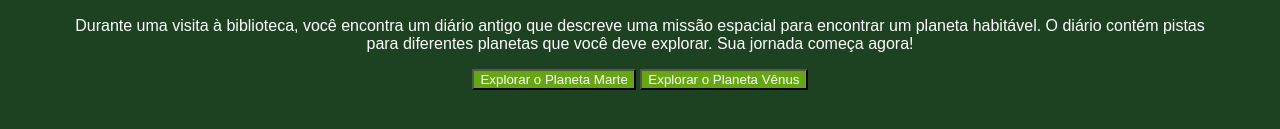
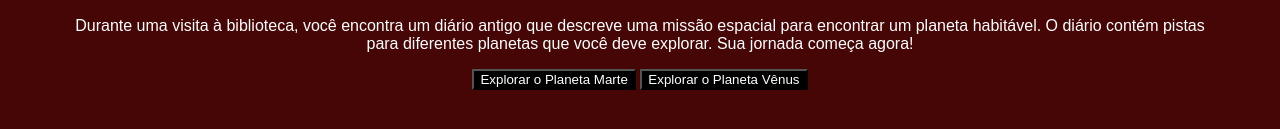
Before and after one commit to rechehello/aventurafigma, a plain HTML site: page index.html in a window 1280 px wide. Shown: the part 457-586 px from the top of the page. Drawn offline with Linux system fonts and the light colour scheme; a web font is replaced by a local one.

Commit message:
Update style.css

```diff
--- a/style.css
+++ b/style.css
@@ -1,5 +1,5 @@
 body {
-    background-color: #1D4221;
+    background-color: #460606;
     color: white;
     font-family: "Bai Jamjuree", sans-serif;
     display: flex;
@@ -10,7 +10,7 @@ body {
 }
 
 button {
-    background-color: #64A712;
+    background-color: #000000;
     color: white;
     font-family: "Bai Jamjuree", sans-serif;
 }
```
